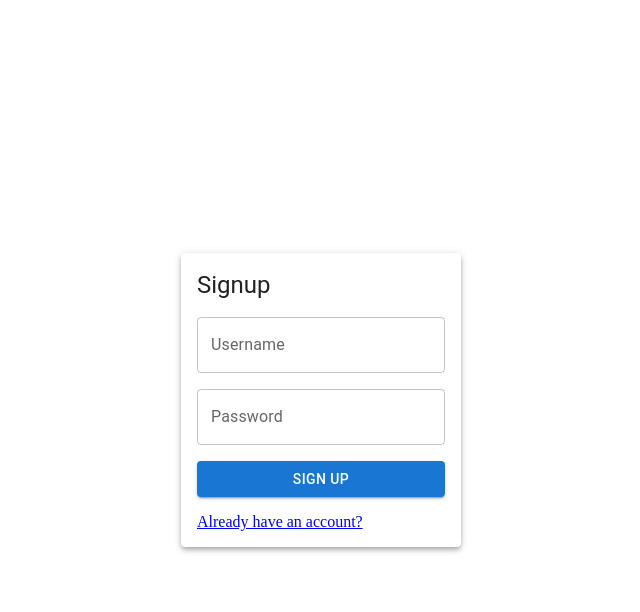
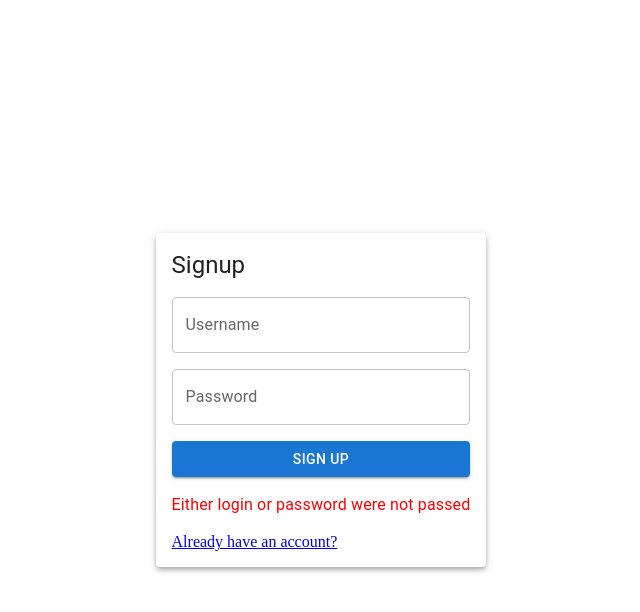
Before and after one commit to mrkelder/posts-board, a Next.js app: page /signup in a window 1280 px wide. Both pictures are taken after a click on the button "SIGN UP". Shown: the top 612 px of the page, without its empty margins (319-959 px from the left). Built offline with nearby package versions, Linux system fonts and the light colour scheme; no server answers.

Commit message:
feat: sign up page is fully functional

```diff
--- a/src/pages/signup.tsx
+++ b/src/pages/signup.tsx
@@ -1,11 +1,33 @@
+import { signUp } from "@/lib/queries/signUp";
 import { Button, Paper, TextField, Typography } from "@mui/material";
 import { Stack } from "@mui/system";
 import Head from "next/head";
 import Link from "next/link";
+import { useRouter } from "next/router";
+import { ChangeEvent, Dispatch, SetStateAction, useState } from "react";
 
 const TITLE = "Signup";
 
 export default function Signup() {
+  const [login, setLogin] = useState("");
+  const [password, setPassword] = useState("");
+  const [responseError, setResponseError] = useState<null | string>(null);
+  const router = useRouter();
+
+  const inputChangeHandler =
+    (setter: Dispatch<SetStateAction<string>>) =>
+    (event: ChangeEvent<HTMLInputElement>) => {
+      setResponseError(null);
+      setter(event.target.value);
+    };
+
+  const submitSignUp = async () => {
+    const { ok, message } = await signUp({ login, password });
+
+    if (ok) router.push("/login");
+    else setResponseError(message);
+  };
+
   return (
     <>
       <Head>
@@ -13,14 +35,30 @@ export default function Signup() {
       </Head>
 
       <Stack justifyContent="center" alignItems="center" height="100vh">
-        <Paper sx={{ p: 2 }} elevation={4}>
+        <Paper sx={{ p: 2, m: 2 }} elevation={4}>
           <Stack gap={2}>
             <Typography variant="h5" component="h1">
               {TITLE}
             </Typography>
-            <TextField label="Username" />
-            <TextField label="Password" />
-            <Button variant="contained">Sign Up</Button>
+            <TextField
+              onChange={inputChangeHandler(setLogin)}
+              value={login}
+              label="Username"
+              name="login"
+            />
+            <TextField
+              onChange={inputChangeHandler(setPassword)}
+              value={password}
+              label="Password"
+              type="password"
+              name="password"
+            />
+            <Button variant="contained" onClick={submitSignUp}>
+              Sign Up
+            </Button>
+            <Typography color="red" display={responseError ? "inline" : "none"}>
+              {responseError}
+            </Typography>
             <Link href="/login">Already have an account?</Link>
           </Stack>
         </Paper>
```
